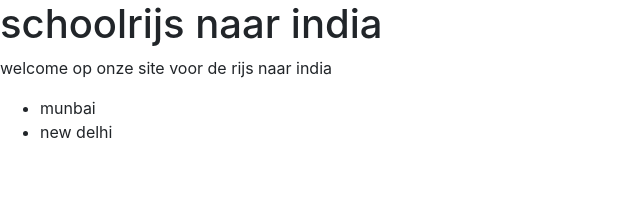
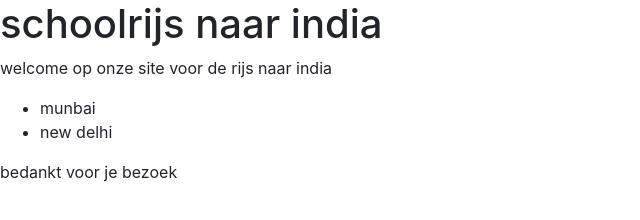
Before and after one commit to Runedewaele/reis_site, a plain HTML site: page index.html in a window 1280 px wide. Shown: the whole page, without its empty margins (0-640 px from the left). Drawn offline with nearby package versions, Linux system fonts and the light colour scheme.

Commit message:
bedankt bezoek

```diff
--- a/index.html
+++ b/index.html
@@ -19,7 +19,7 @@
     <li>munbai</li>
     <li>new delhi</li>
   </ul>
-
+  <p>bedankt voor je bezoek</p>
 
 
 
```
